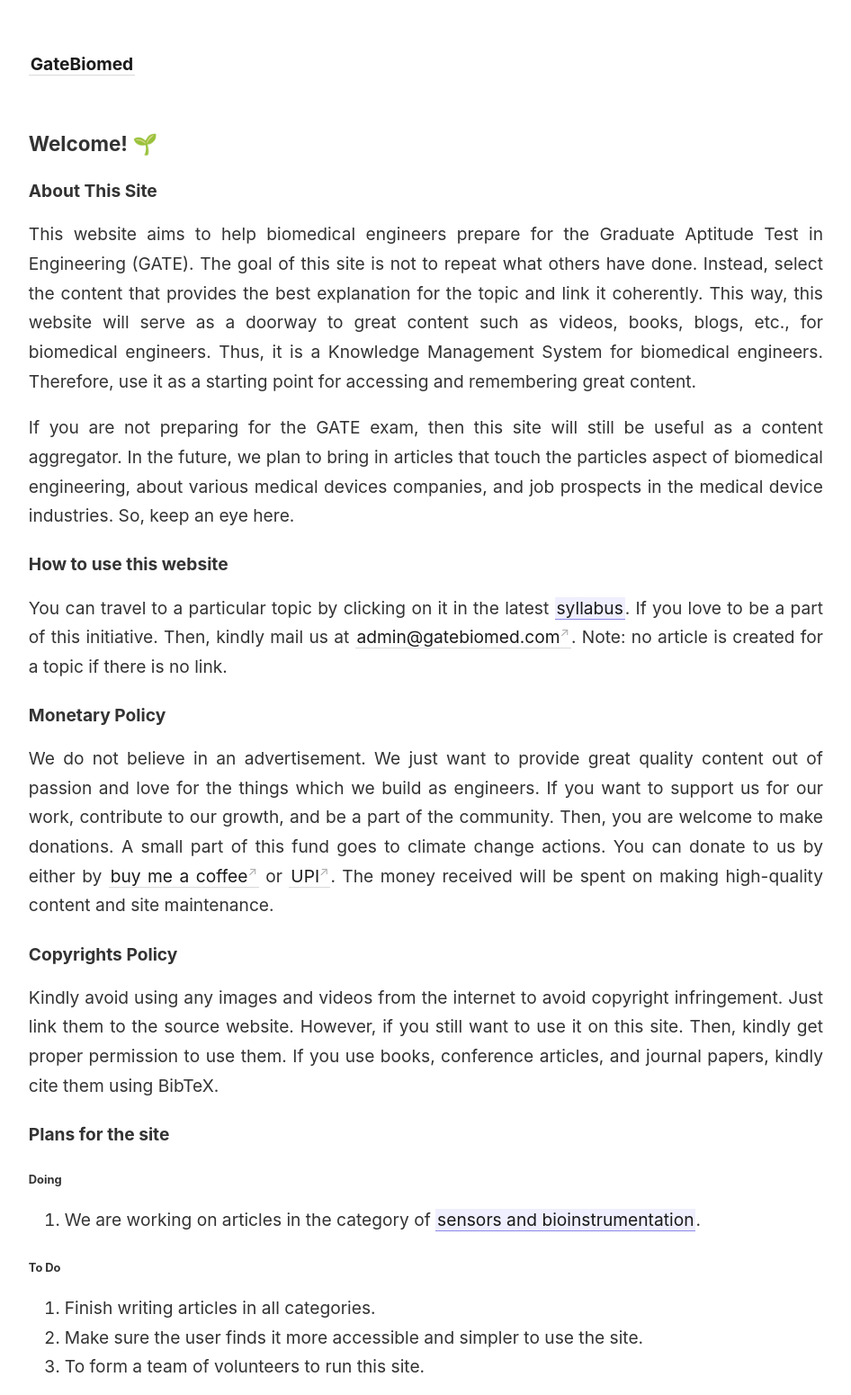
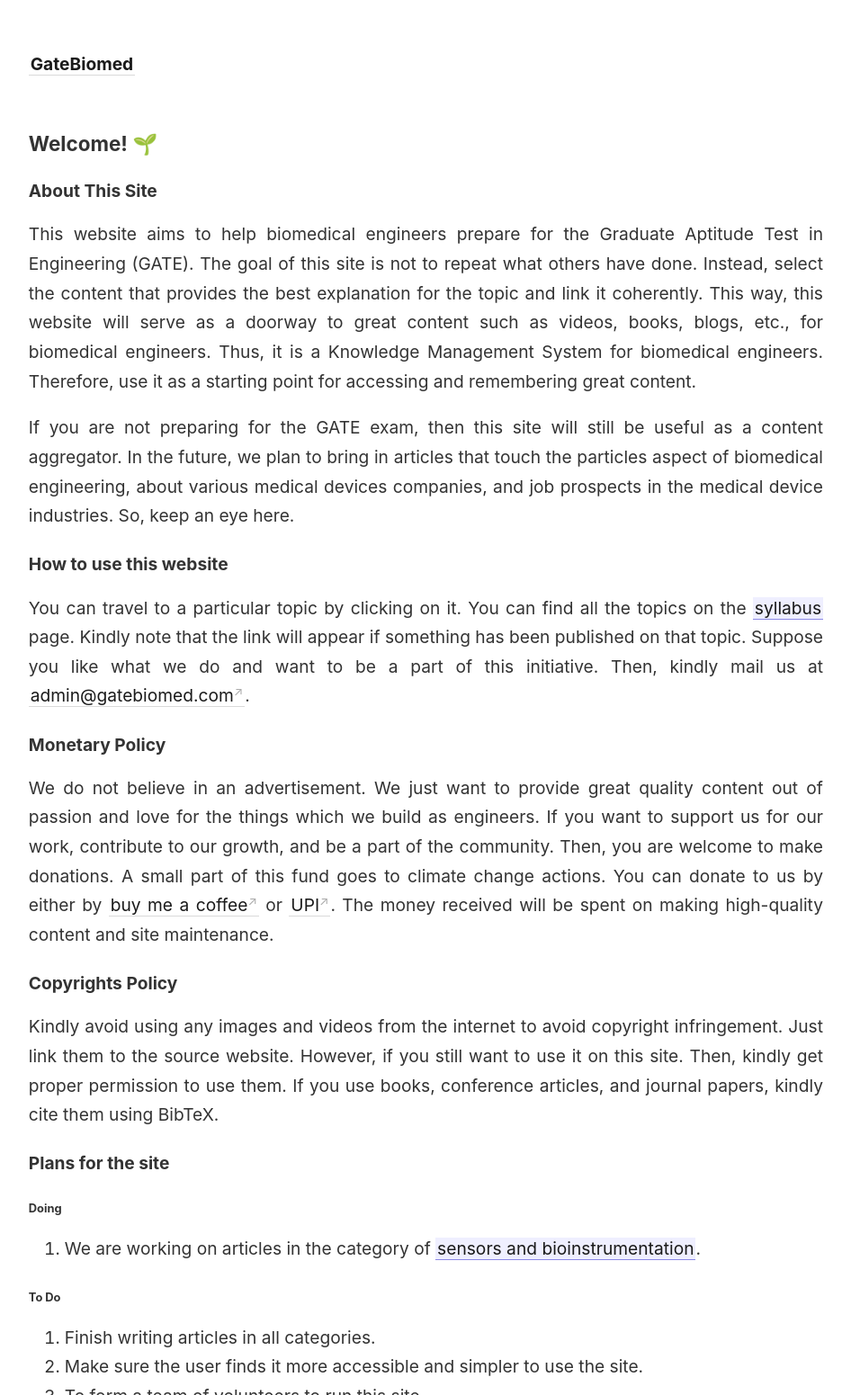
Before and after one commit to ajaygunalan/biomedrobo, a Jekyll site: the page built from _pages/index.md, in a window 1280 px wide, cut to the strip 0-1551 px from the top of the page. Shown: the whole strip at 90% size, without its empty margins (45-991 px from the left). Built offline with Jekyll 4.4.1, drawn with Linux system fonts in a browser that asks for light colours.

Commit message:
updated how to use this site

```diff
--- a/_pages/index.md
+++ b/_pages/index.md
@@ -15,7 +15,7 @@ This website aims to help biomedical engineers prepare for the Graduate Aptitude
 If you are not preparing for the GATE exam, then this site will still be useful as a content aggregator. In the future, we plan to bring in articles that touch the particles aspect of biomedical engineering, about various medical devices companies, and job prospects in the medical device industries. So, keep an eye here.
 
 #### How to use this website
-You can travel to a particular topic by clicking on it in the latest [[syllabus]]. If you love to be a part of this initiative. Then, kindly mail us at [admin@gatebiomed.com](mailto:admin@gatebiomed.com). Note: no article is created for a topic if there is no link.
+You can travel to a particular topic by clicking on it. You can find all the topics on the [[syllabus]] page. Kindly note that the link will appear if something has been published on that topic. Suppose you like what we do and want to be a part of this initiative. Then, kindly mail us at [admin@gatebiomed.com](mailto:admin@gatebiomed.com).
 
 #### Monetary Policy
 We do not believe in an advertisement. We just want to provide great quality content out of passion and love for the things which we build as engineers. If you want to support us for our work, contribute to our growth, and be a part of the community. Then, you are welcome to make donations. A small part of this fund goes to climate change actions. You can donate to us by either by [buy me a coffee](https://www.buymeacoffee.com/gateBiomed) or [UPI](https://upayi.ml/ajay.gunalan@axisbank). The money received will be spent on making high-quality content and site maintenance.
```
